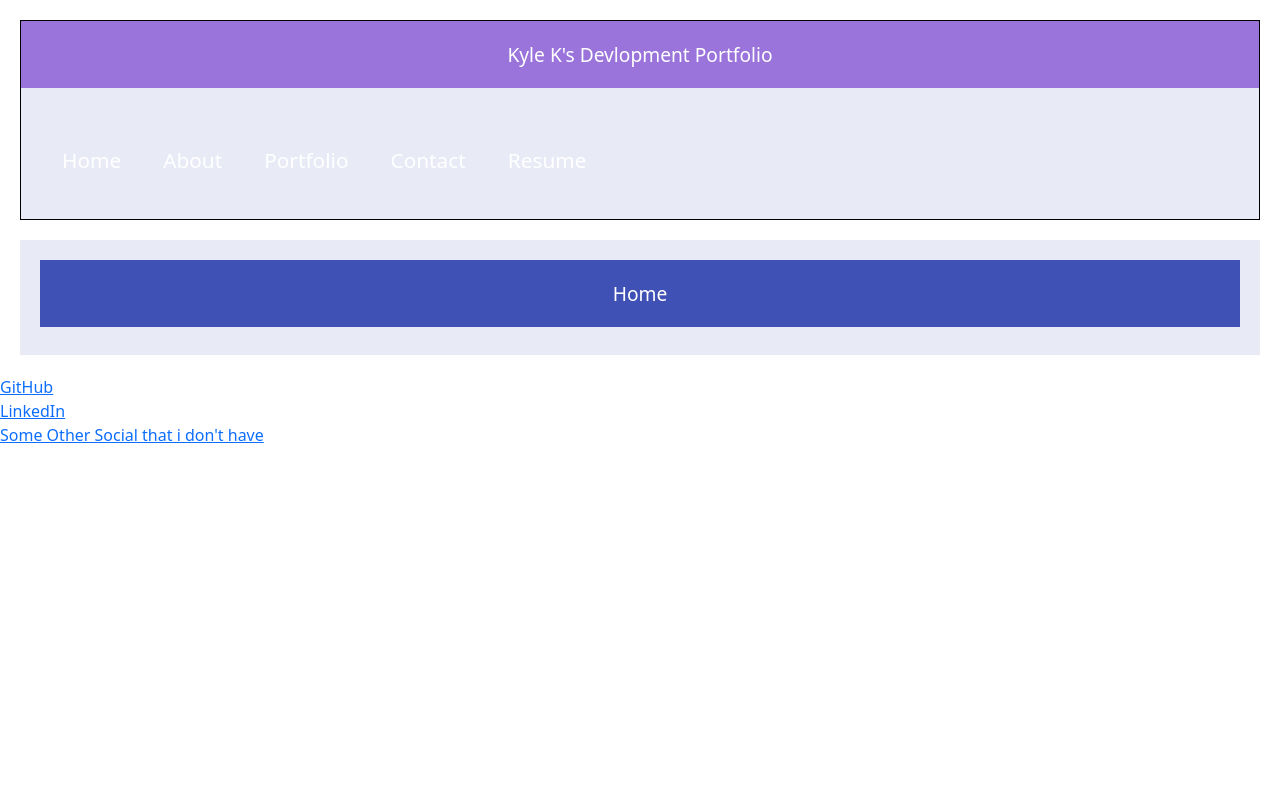
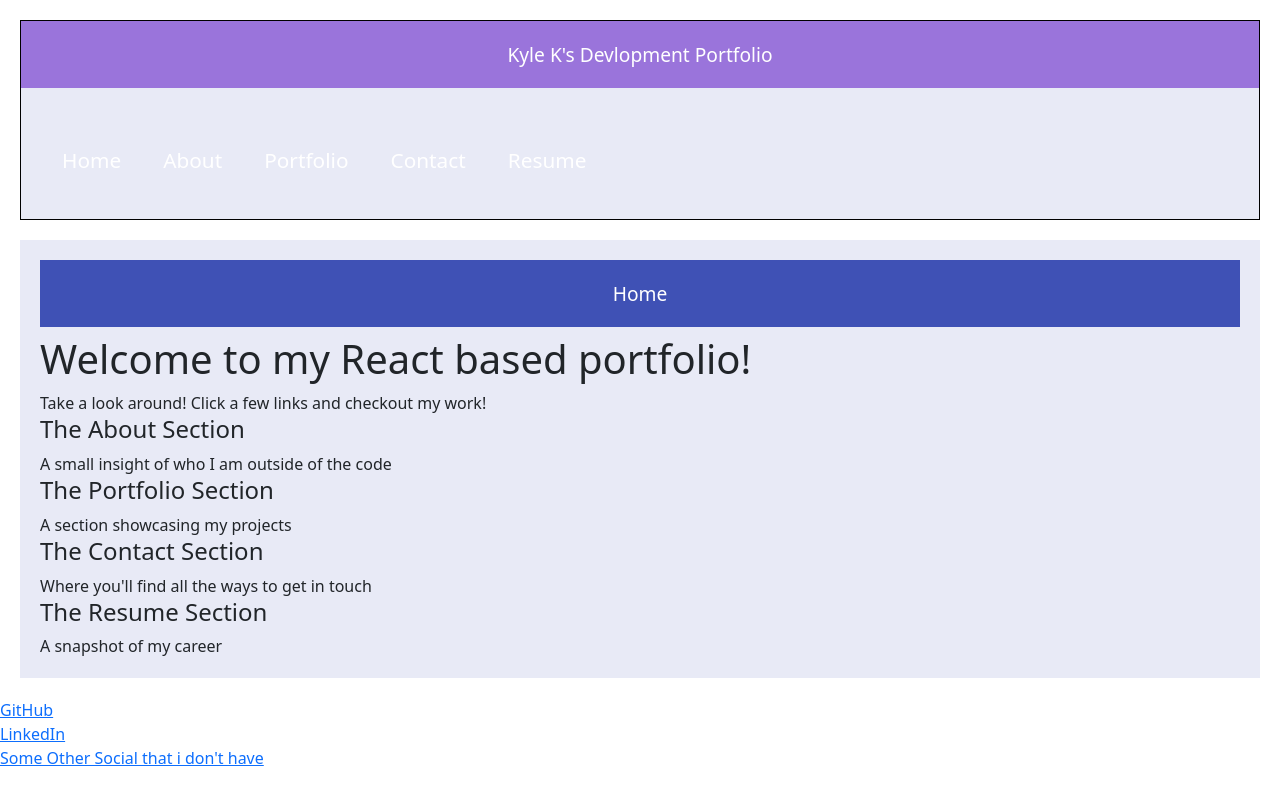
Before and after one commit to KyleKarotko/devportfolio, a React (Create React App) app: page / in a window 1280 px wide. Built offline with nearby package versions, Linux system fonts and the light colour scheme.

Commit message:
trying to add images/text to cards/ updating homepage

```diff
--- a/src/components/ProjectCard.js
+++ b/src/components/ProjectCard.js
@@ -1,17 +1,17 @@
 import Button from 'react-bootstrap/Button';
 import Card from 'react-bootstrap/Card';
 
-function ProjectCard({title}) {
+function ProjectCard({title}, {desc}) {
   return (
     <Card style={{ width: '18rem' }}>
-      <Card.Img variant="top" src="holder.js/100px180" />
+      <Card.Img variant="top" src=''/>
       <Card.Body>
         <Card.Title>{title}</Card.Title>
-        <Card.Text>
-          Some quick example text to build on the card title and make up the
-          bulk of the card's content.
+        <Card.Text>{desc}
+          test
         </Card.Text>
-        <Button variant="primary">Go somewhere</Button>
+        <Button variant="primary">Deployed Application</Button>
+        <Button variant="primary">GitHub Repositorie</Button>
       </Card.Body>
     </Card>
   );
--- a/src/pages/Home.js
+++ b/src/pages/Home.js
@@ -1,9 +1,18 @@
-import React from "react";
-function Home (){
-    return (
-        <div>
-
-        </div>
-    )
+import React from 'react';
+function Home() {
+  return (
+    <div>
+      <h1>Welcome to my React based portfolio!</h1>
+      <div>Take a look around! Click a few links and checkout my work!</div>
+      <h4>The About Section</h4>
+      <div>A small insight of who I am outside of the code</div>
+      <h4>The Portfolio Section</h4>
+      <div>A section showcasing my projects</div>
+      <h4>The Contact Section</h4>
+      <div>Where you'll find all the ways to get in touch</div>
+      <h4>The Resume Section</h4>
+      <div>A snapshot of my career</div>
+    </div>
+  );
 }
-export default Home
+export default Home;
--- a/src/pages/Portfolio.js
+++ b/src/pages/Portfolio.js
@@ -4,39 +4,40 @@ function Portfolio (){
     const projects = [
         {
             id: 1,
-            title: "Project 1",
-            img: '',
+            title: "First Portfolio",
+            desc: "can you see me?",
+            img: "/assets/images/Avatar1.png",
         },
         {
             id: 2,
-            title: "Project 2",
+            title: "Movie Time",
             img: '',
         },
         {
             id: 3,
-            title: "Project 3",
+            title: "JavaScript Quiz",
             img: '',
         },
         {
             id: 4,
-            title: "Project 4",
+            title: "Note Taker",
             img: '',
         },
         {
             id: 5,
-            title: "Project 5",
+            title: "READme Generator",
             img: '',
         },
         {
             id: 6,
-            title: "Project 6",
+            title: "Travel Forum",
             img: '',
         },
     ]
     return (
         <div>
             {projects.map(project => {
-                return <ProjectCard key = {project.id} title = {project.title}/>
+                return <ProjectCard key = {project.id} title = {project.title} img = {project.img} desc = {project.desc}/>
             })}
         </div>
     )
```
Also changed, not shown: 1 other file (tests, documents, lock files or other folders).
